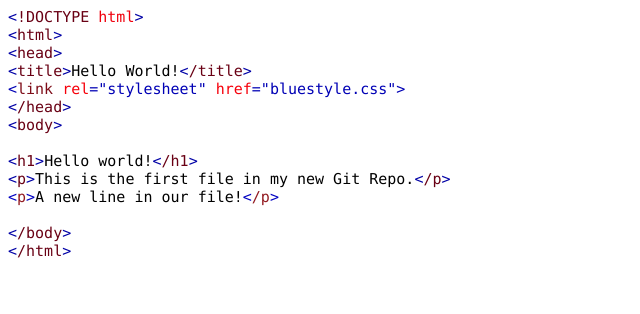
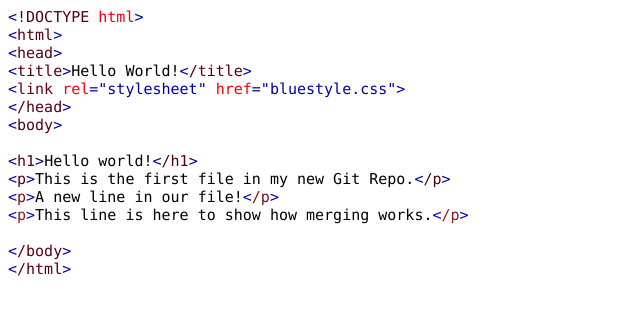
Before and after one commit to K210/hello-world, a plain HTML site: page index.html in a window 1280 px wide. Shown: the whole page, without its empty margins (0-640 px from the left). Drawn offline with Linux system fonts and the light colour scheme.

Commit message:
updated index.htmlwith emergency fix

```diff
--- a/index.html
+++ b/index.html
@@ -7,18 +7,20 @@
   <meta name="Generator" content="Cocoa HTML Writer">
   <meta name="CocoaVersion" content="1894.7">
   <style type="text/css">
-    p.p1 {margin: 0.0px 0.0px 0.0px 0.0px; font: 15.0px Menlo; color: #690014; -webkit-text-stroke: #690014}
+    p.p1 {margin: 0.0px 0.0px 0.0px 0.0px; font: 15.0px Menlo; color: #550010; -webkit-text-stroke: #550010}
     p.p2 {margin: 0.0px 0.0px 0.0px 0.0px; font: 15.0px Menlo; color: #000000; -webkit-text-stroke: #000000}
-    p.p3 {margin: 0.0px 0.0px 0.0px 0.0px; font: 15.0px Menlo; color: #0000b5; -webkit-text-stroke: #0000b5}
-    span.s1 {font-kerning: none; color: #0000a6; -webkit-text-stroke: 0px #0000a6}
+    p.p3 {margin: 0.0px 0.0px 0.0px 0.0px; font: 15.0px Menlo; color: #0000a6; -webkit-text-stroke: #0000a6}
+    span.s1 {font-kerning: none; color: #000095; -webkit-text-stroke: 0px #000095}
     span.s2 {font-kerning: none}
-    span.s3 {font-kerning: none; color: #f0000d; -webkit-text-stroke: 0px #f0000d}
-    span.s4 {font-kerning: none; color: #690014; -webkit-text-stroke: 0px #690014}
+    span.s3 {font-kerning: none; color: #e9000e; -webkit-text-stroke: 0px #e9000e}
+    span.s4 {font-kerning: none; color: #550010; -webkit-text-stroke: 0px #550010}
     span.s5 {font-kerning: none; background-color: #ffffff}
-    span.s6 {font-kerning: none; color: #7e0d19; background-color: #ffffff; -webkit-text-stroke: 0px #7e0d19}
-    span.s7 {font-kerning: none; color: #f6000b; background-color: #ffffff; -webkit-text-stroke: 0px #f6000b}
-    span.s8 {font-kerning: none; color: #0000c2; -webkit-text-stroke: 0px #0000c2}
-    span.s9 {font-kerning: none; color: #921a20; -webkit-text-stroke: 0px #921a20}
+    span.s6 {font-kerning: none; color: #690014; background-color: #ffffff; -webkit-text-stroke: 0px #690014}
+    span.s7 {font-kerning: none; color: #f0000d; background-color: #ffffff; -webkit-text-stroke: 0px #f0000d}
+    span.s8 {font-kerning: none; color: #0000b5; -webkit-text-stroke: 0px #0000b5}
+    span.s9 {font-kerning: none; color: #7e0d19; -webkit-text-stroke: 0px #7e0d19}
+    span.s10 {font-kerning: none; color: #0000c2; -webkit-text-stroke: 0px #0000c2}
+    span.s11 {font-kerning: none; color: #921a20; -webkit-text-stroke: 0px #921a20}
   </style>
 </head>
 <body>
@@ -34,6 +36,7 @@
 <p class="p2"><span class="s1">&lt;</span><span class="s4">h1</span><span class="s1">&gt;</span><span class="s5">Hello world!</span><span class="s1">&lt;</span><span class="s4">/h1</span><span class="s1">&gt;</span></p>
 <p class="p2"><span class="s1">&lt;</span><span class="s4">p</span><span class="s1">&gt;</span><span class="s5">This is the first file in my new Git Repo.</span><span class="s1">&lt;</span><span class="s4">/p</span><span class="s1">&gt;</span></p>
 <p class="p2"><span class="s8">&lt;</span><span class="s9">p</span><span class="s8">&gt;</span><span class="s5">A new line in our file!</span><span class="s8">&lt;</span><span class="s9">/p</span><span class="s8">&gt;</span></p>
+<p class="p2"><span class="s10">&lt;</span><span class="s11">p</span><span class="s10">&gt;</span><span class="s5">This line is here to show how merging works.</span><span class="s10">&lt;</span><span class="s11">/p</span><span class="s10">&gt;</span></p>
 <p class="p2"><span class="s2"><br>
 </span></p>
 <p class="p1"><span class="s1">&lt;</span><span class="s2">/body</span><span class="s1">&gt;</span></p>
```
